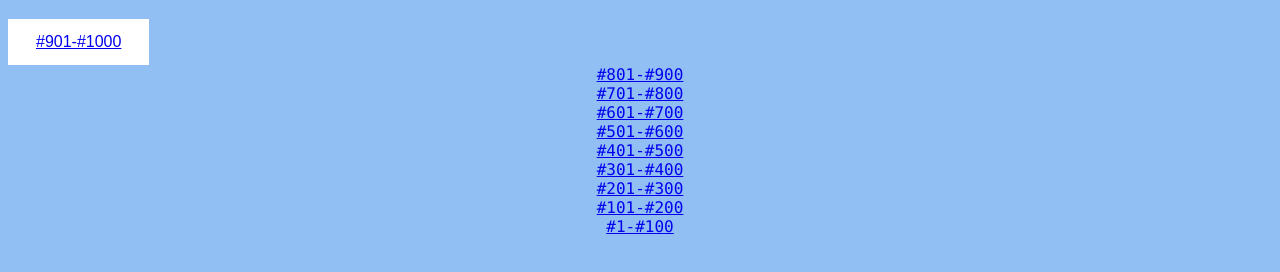
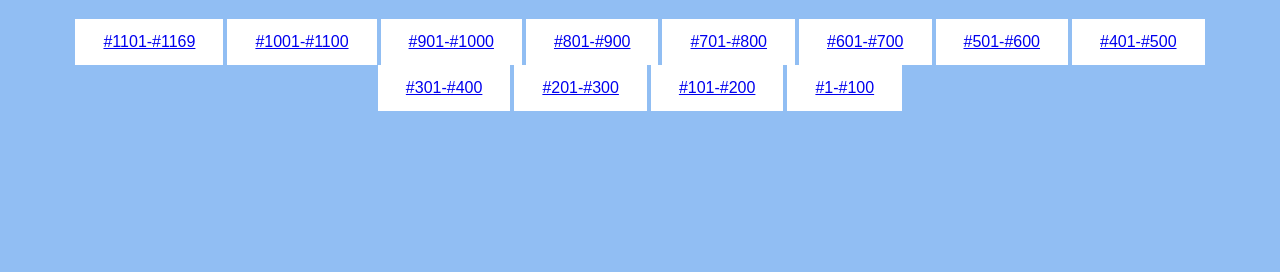
Before and after one commit to dezzycsgo/cooldowncounter, a plain HTML site: page beatmaps.html in a window 1280 px wide. Shown: the part 118-390 px from the top of the page. Drawn offline with Linux system fonts and the light colour scheme.

Commit message:
Button Updates for Beatmaps Page

```diff
--- a/beatmaps.html
+++ b/beatmaps.html
@@ -20,16 +20,20 @@ p {text-align: center;}
 
 <h1> Beatmaps </h1>
 
-<button class="btn default"> <a href="https://sharedby.blomp.com/t3ByOW">#901-#1000</a> </button>
-<p> <a href="https://sharedby.blomp.com/t3ByOW">#801-#900</a> </p>
-<p> <a href="https://sharedby.blomp.com/t3ByOW">#701-#800</a> </p>
-<p> <a href="https://sharedby.blomp.com/t3ByOW">#601-#700</a> </p>
-<p> <a href="https://sharedby.blomp.com/t3ByOW">#501-#600</a> </p>
-<p> <a href="https://sharedby.blomp.com/t3ByOW">#401-#500</a> </p>
-<p> <a href="https://sharedby.blomp.com/t3ByOW">#301-#400</a> </p>
-<p> <a href="https://sharedby.blomp.com/t3ByOW">#201-#300</a> </p>
-<p> <a href="https://sharedby.blomp.com/t3ByOW">#101-#200</a> </p>
-<p> <a href="https://sharedby.blomp.com/t3ByOW">#1-#100</a> </p>
+<div class="text-center">
+	<button class="btn default"> <a href="https://sharedby.blomp.com/t3ByOW">#1101-#1169</a> </button>
+	<button class="btn default"> <a href="https://sharedby.blomp.com/t3ByOW">#1001-#1100</a> </button>
+	<button class="btn default"> <a href="https://sharedby.blomp.com/t3ByOW">#901-#1000</a> </button>
+	<button class="btn default"> <a href="https://sharedby.blomp.com/t3ByOW">#801-#900</a> </button>
+	<button class="btn default"> <a href="https://sharedby.blomp.com/t3ByOW">#701-#800</a> </button>
+	<button class="btn default"> <a href="https://sharedby.blomp.com/t3ByOW">#601-#700</a> </button>
+	<button class="btn default"> <a href="https://sharedby.blomp.com/t3ByOW">#501-#600</a> </button>
+	<button class="btn default"> <a href="https://sharedby.blomp.com/t3ByOW">#401-#500</a> </button>
+	<button class="btn default"> <a href="https://sharedby.blomp.com/t3ByOW">#301-#400</a> </button>
+	<button class="btn default"> <a href="https://sharedby.blomp.com/t3ByOW">#201-#300</a> </button>
+	<button class="btn default"> <a href="https://sharedby.blomp.com/t3ByOW">#101-#200</a> </button>
+	<button class="btn default"> <a href="https://sharedby.blomp.com/t3ByOW">#1-#100</a> </button>
+</div>
 
 
 </body>
--- a/style.css
+++ b/style.css
@@ -49,8 +49,11 @@ h1 {
   font-size: 16px;
   cursor: pointer;
   display: inline-block;
-  center;
 }
 
 .btn:hover {background: #eee;}
 .default {color: white;}
+
+.text-center {
+  text-align: center;
+}
```
